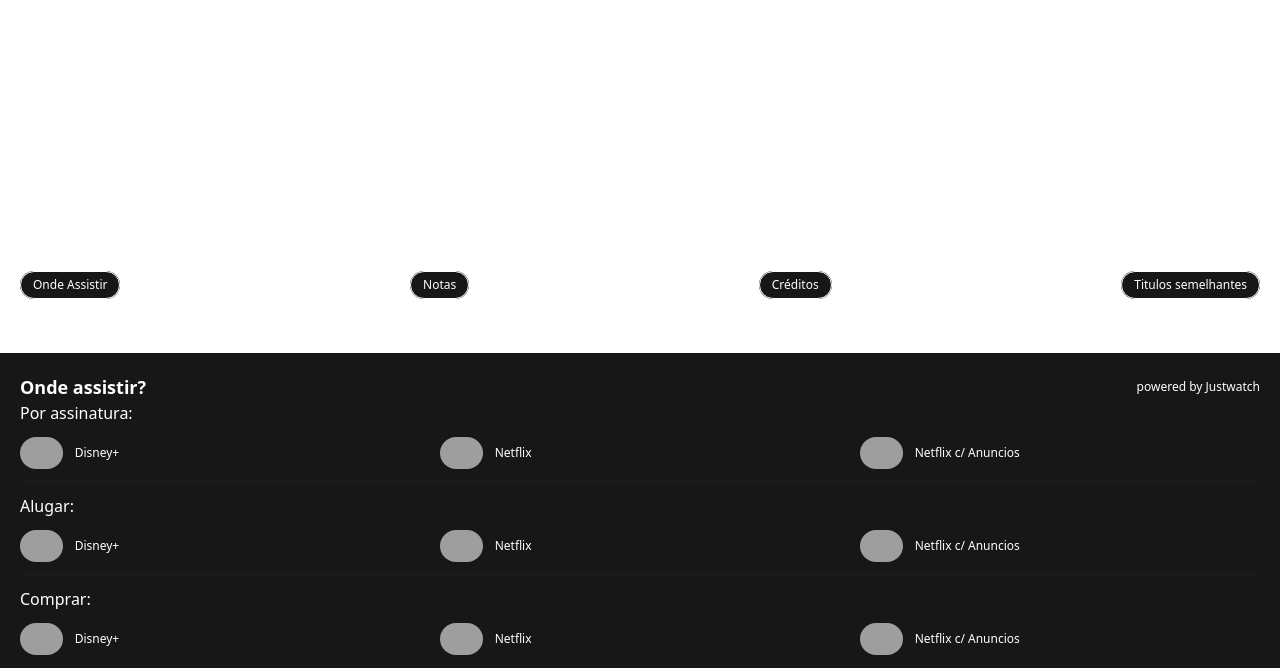
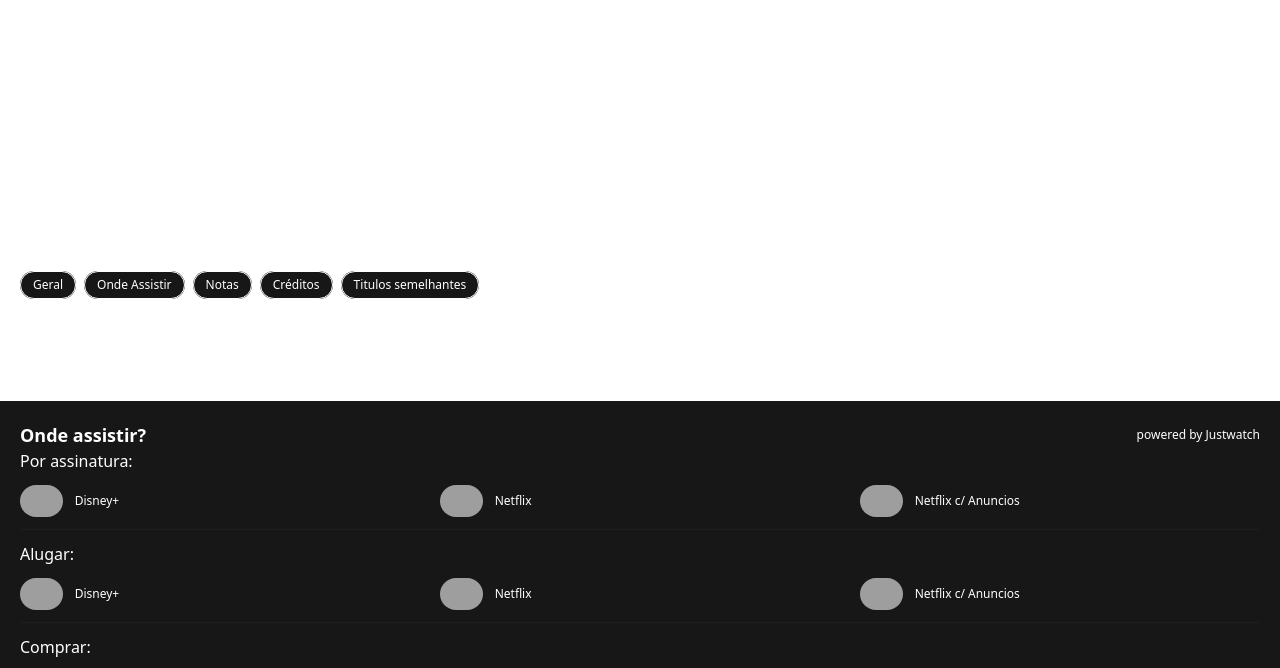
Before and after one commit to brunoclx/cadeofilme, a website: page src/filme.html in a window 1280 px wide. Shown: the part 77-745 px from the top of the page. Drawn offline with Linux system fonts and the light colour scheme; no server answers; grey boxes are pictures that could not be loaded.

Commit message:
Adicionei mais ajustes de UX: Uma navegação lateral no acesso rápido que para que todos os itens da págna estejam acessiveis ao usuário e o limite de exibição  da sinopse, expandindo caso o usuário queira ler mais.

```diff
--- a/src/filme.html
+++ b/src/filme.html
@@ -6,6 +6,16 @@
     <link rel="stylesheet" href="https://cdnjs.cloudflare.com/ajax/libs/font-awesome/6.5.1/css/all.min.css">
     <link rel="stylesheet" href="assets/css/output.css">
     <title>Cadê o Filme?</title>
+    <style>
+        /* Oculta a scrollbar apenas visualmente */
+        .no-scrollbar::-webkit-scrollbar {
+            display: none;
+        }
+        .no-scrollbar {
+            -ms-overflow-style: none;  /* IE e Edge */
+            scrollbar-width: none;     /* Firefox */
+        }
+    </style>
 </head>
 <body class="bg-white dark:bg-darkcade">
     <header class="container px-5 text-white">
@@ -32,15 +42,17 @@
                         <li id="generos"></li>
                     </ul>
                 </div>
-                <div class="acesso-rapido text-xs mt-2">
-                    <ul class="flex justify-between">
+                <div class="acesso-rapido text-xs overflow-x-auto scroll-smooth no-scrollbar">
+                    <ul class="flex w-max gap-2 py-2 whitespace-nowrap">
+                        <li><a href="" class="border border-white rounded-full text-white px-3 py-[5px] pt-[4px] bg-verydarkcade">Geral</a></li>
                         <li><a href="" class="border border-white rounded-full text-white px-3 py-[5px] pt-[4px] bg-verydarkcade">Onde Assistir</a></li>
                         <li><a href="" class="border border-white rounded-full text-white px-3 py-[5px] pt-[4px] bg-verydarkcade">Notas</a></li>
                         <li><a href="" class="border border-white rounded-full text-white px-3 py-[5px] pt-[4px] bg-verydarkcade">Créditos</a></li>
                         <li><a href="" class="border border-white rounded-full text-white px-3 py-[5px] pt-[4px] bg-verydarkcade">Titulos semelhantes</a></li>
                     </ul>
                 </div>
-                <p class="text-white"><span class="font-bold">Sinopse:</span> <span id="sinopse"></span></p>
+                <p id="txt-sinopse" class="text-white line-clamp-4"><span class="font-bold">Sinopse:</span> <span id="sinopse"></span></p>
+                <button onclick="lerMais()" id="ler-mais-menos" class="text-white"><i class="fa-solid fa-arrow-down"></i> <span>Ler mais</span></button>
             </div>
         </section>
         <section id="onde-assistir" class="p-5 bg-verydarkcade">
@@ -183,7 +195,7 @@
 
                 backdrop[0].style.backgroundImage = `url(https://image.tmdb.org/t/p/w780${dados.backdrop_path})`;
                 tituloFilme.innerHTML = dados.title || dados.name;
-                sinopse.innerHTML = `${dados.overview}.`;
+                sinopse.innerHTML = `${dados.overview}`;
 
                 let contaGenero = 0;
                 let todosGeneros = dados.genres;
@@ -219,5 +231,26 @@
         }
         detalhesFilme();
     </script>
+    <script>
+       let sinopseMini = true;
+
+       function lerMais(){
+            const lerMais = document.querySelector("#ler-mais-menos i");
+            const lerMaisTexto = document.querySelector("#ler-mais-menos span");
+            const txtSinopse = document.querySelector("#txt-sinopse");
+
+            if(sinopseMini){
+                txtSinopse.classList.remove("line-clamp-4");
+                lerMais.classList.replace("fa-arrow-down", "fa-arrow-up");
+                lerMaisTexto.innerHTML = "Ler menos";
+                sinopseMini = false;
+            }else{
+                txtSinopse.classList.add("line-clamp-4");
+                lerMais.classList.replace("fa-arrow-up", "fa-arrow-down");
+                lerMaisTexto.innerHTML = "Ler mais";
+                sinopseMini = true;
+            }
+        }
+    </script>
 </body>
 </html>
```
Also changed, not shown: src/assets/css/output.css.
